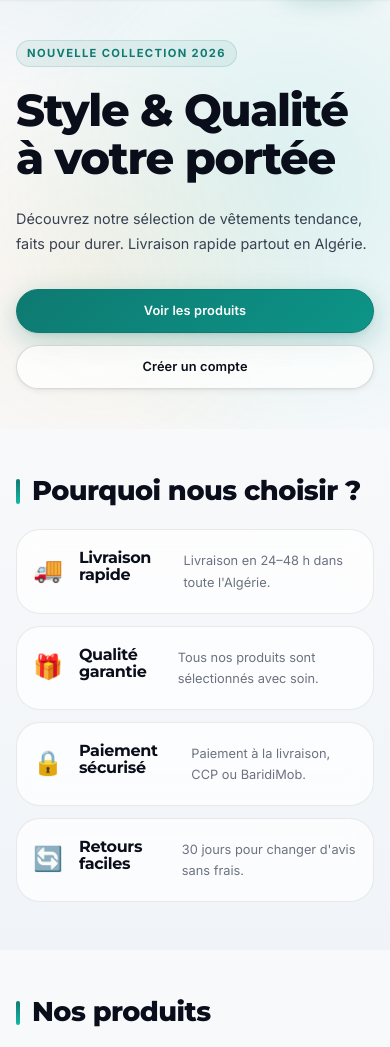
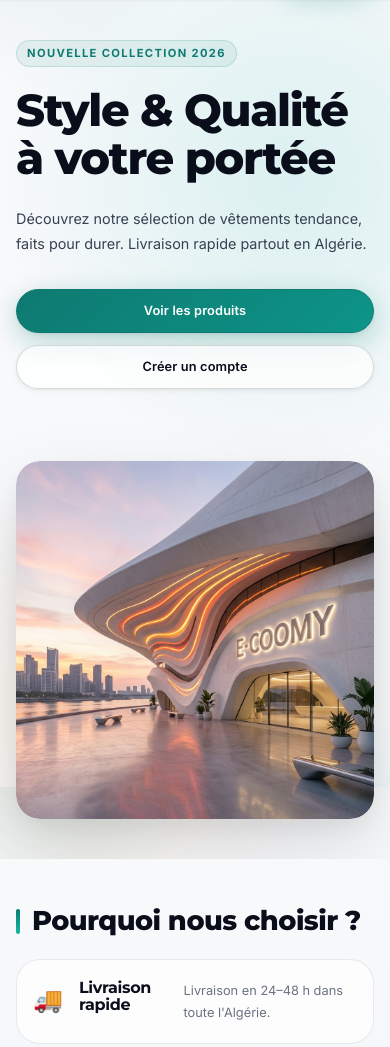
Before and after one commit to aurumstdbusiness-hub/EXTRA-HIGH-PROJECT, a PHP site: page /extra-high-project/ in a window 390 px wide. Shown: the part 57-1104 px from the top of the page. Run offline with PHP 8.4, Linux system fonts and the light colour scheme.

Commit message:
new ratio

```diff
--- a/htdocs/extra-high-project/assets/css/style.css
+++ b/htdocs/extra-high-project/assets/css/style.css
@@ -447,8 +447,9 @@
 
 .hero-figure img {
   width: 100%;
-  aspect-ratio: 5 / 4;
-  object-fit: cover;
+  aspect-ratio: auto;
+  height: auto;
+  object-fit: contain;
   border-radius: inherit;
 }
 
@@ -569,7 +570,7 @@
 }
 
 .about-figure { border-radius: var(--r-2xl); overflow: hidden; box-shadow: var(--shadow-xl); }
-.about-figure img { width: 100%; aspect-ratio: 4 / 3; object-fit: cover; }
+.about-figure img { width: 100%; aspect-ratio: auto; height: auto; object-fit: contain; }
 .about-copy h2     { margin-bottom: var(--sp-6); }
 .about-copy p      { color: var(--c-text-2); margin-bottom: var(--sp-5); }
 
@@ -1455,7 +1456,7 @@
     max-height: 360px;
     overflow: hidden;
   }
-  .hero-figure img { aspect-ratio: 16 / 6; object-position: center 30%; }
+  .hero-figure img { aspect-ratio: auto; object-fit: contain; object-position: center; }
 
   /* Layouts */
   .about-grid   { grid-template-columns: 1fr; gap: var(--sp-8); }
@@ -1509,8 +1510,8 @@
   .section     { padding-block: var(--sp-16); }
   .section--sm { padding-block: var(--sp-10); }
 
-  /* Hero — hide image again (too small to look good) */
-  .hero-figure { display: none; }
+  /* Hero — responsive display on mobile */
+  .hero-figure { max-height: 400px; margin-top: var(--sp-8); }
   .hero-actions { flex-wrap: wrap; gap: var(--sp-3); }
   .hero-actions .btn { flex: 1 1 140px; min-width: 0; }
 
```
